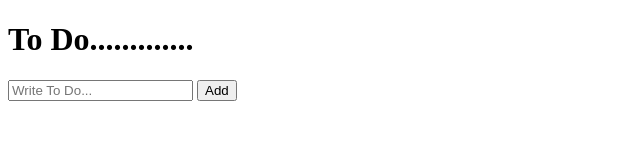
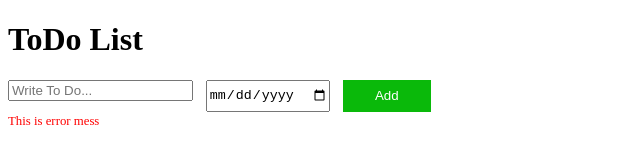
Before and after one commit to its-subhash/learning-typescript, a website: page refreshing-js-usingj-ts/tamplets/to-do.html in a window 1280 px wide. Shown: the whole page, without its empty margins (0-640 px from the left). Drawn offline with Linux system fonts and the light colour scheme.

Commit message:
creating a todo list

```diff
--- a/refreshing-js-usingj-ts/tamplets/to-do.html
+++ b/refreshing-js-usingj-ts/tamplets/to-do.html
@@ -4,21 +4,64 @@
     <meta charset="UTF-8" />
     <meta name="viewport" content="width=device-width, initial-scale=1.0" />
     <title>Document</title>
-    <style></style>
+    <style>
+      .inputs{
+        height: 2rem;
+        display: flex;
+        gap:0.8rem
+      }
+      .btn {
+        background: transparent;
+        padding-inline: 2rem;
+      }
+      .btn-grn{
+        border: none;
+        background-color: rgb(10, 185, 10);
+        color: white;
+      }
+      .inputsErrs{
+        display: flex;
+        flex-direction: column;
+      }
+      .inputsErrs p{
+        color: red;
+        font-size: 0.8rem;
+      }
+      #toDoInput{
+        height: 2rem;
+      }
+    </style>
   </head>
   <body>
-    <h1>To Do.............</h1>
-    <input type="text" id="toDo1" placeholder="Write To Do..." />
-    <button id="toDo1Btn">Add</button>
+    <h1>ToDo List</h1>
+    <div class="inputs">
+      <div class="inputsErrs">
+        <input
+          type="text"
+          id="toDoInput"
+          placeholder="Write To Do..."/>
+          <p id="errorMess">This is error mess</p>
+      </div>
+      <input type="date" name="dueDate" id="dueDateInput"/>
+      <button id="toDoBtn" class="btn btn-grn">Add</button>
+    </div>
+
+    <div class="toDoList">
+
+    </div>
     <script>
-      const toDos = [];
-      toDo1Btn.addEventListener("click", () => {
-        const toDo1Inp = document.getElementById("toDo1");
-        const toDo1Btn = document.getElementById("toDo1Btn");
-        toDos.push(toDo1Inp.value);
-        toDo1Inp.value = "";
-        console.log(toDos);
-      });
+      const toDoInput= document.getElementById('toDoInput')
+      const dueDateInput= document.getElementById('dueDateInput')
+      const toDobtn = document.getElementById('toDoBtn')
+
+      toDoList = []
+
+      toDobtn.addEventListener('click', ()=>{
+        if (toDoInput.value.length >= 5){
+
+        }
+
+      })
 
     </script>
   </body>
```
